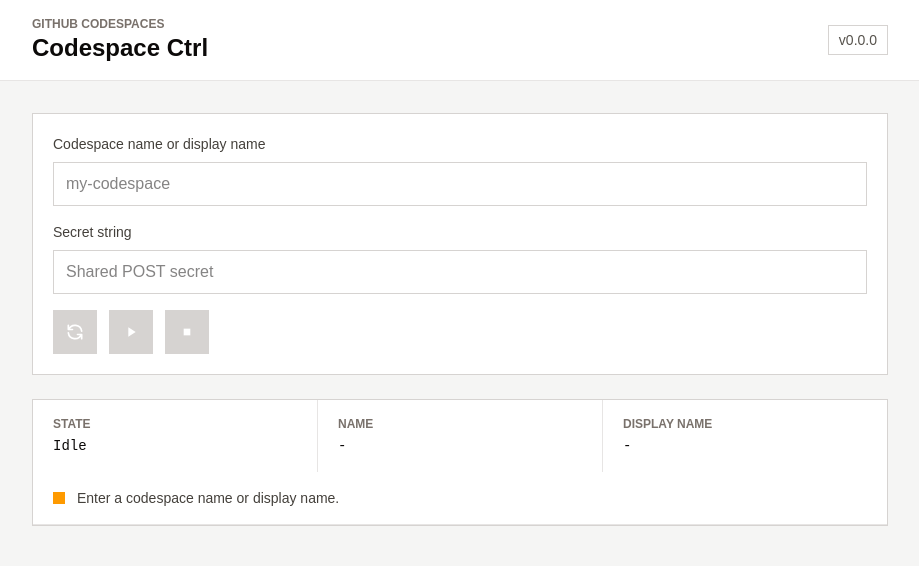
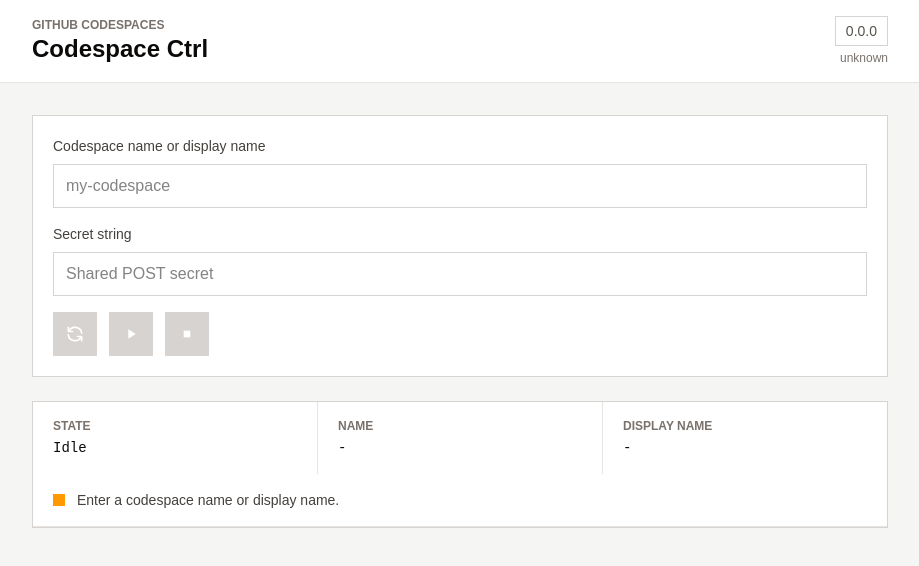
Before and after one commit to collect-sound-devices/codespace-ctrl, a Next.js app: page / in a window 1280 px wide. Shown: the top 566 px of the page, without its empty margins (180-1099 px from the left). Built offline with nearby package versions, Linux system fonts and the light colour scheme.

Commit message:
Update Header component to display release date and modify Node.js version setup

```diff
--- a/src/app/page.tsx
+++ b/src/app/page.tsx
@@ -1,12 +1,13 @@
 import { CodespaceControlPanel } from "@/components/CodespaceControlPanel";
 import { Header } from "@/components/Header";
 
-const VERSION = "0.0.0";
+const VERSION = process.env.NEXT_PUBLIC_CLIENT_VERSION || "0.0.0";
+const RELEASE_DATE = process.env.NEXT_PUBLIC_CLIENT_LATEST_COMMIT_DATE || "unknown";
 
 export default function Home() {
   return (
     <>
-      <Header version={VERSION} />
+      <Header version={VERSION} releaseDate={RELEASE_DATE} />
       <main className="flex flex-1 bg-stone-100 text-stone-950">
         <CodespaceControlPanel />
       </main>
--- a/src/components/Header.tsx
+++ b/src/components/Header.tsx
@@ -1,8 +1,9 @@
 type HeaderProps = {
   version: string;
+  releaseDate: string;
 };
 
-export function Header({ version }: HeaderProps) {
+export function Header({ version, releaseDate }: HeaderProps) {
   return (
     <header className="border-b border-stone-200 bg-white/90">
       <div className="mx-auto flex w-full max-w-4xl items-center justify-between px-5 py-4">
@@ -14,9 +15,14 @@
             Codespace Ctrl
           </h1>
         </div>
-        <span className="border border-stone-300 px-2.5 py-1 text-sm font-medium text-stone-600">
-          v{version}
-        </span>
+        <div className="flex flex-col items-end gap-1">
+          <span className="border border-stone-300 px-2.5 py-1 text-sm font-medium text-stone-600">
+            {version}
+          </span>
+          <span className="text-xs text-stone-500">
+            {releaseDate}
+          </span>
+        </div>
       </div>
     </header>
   );
```
